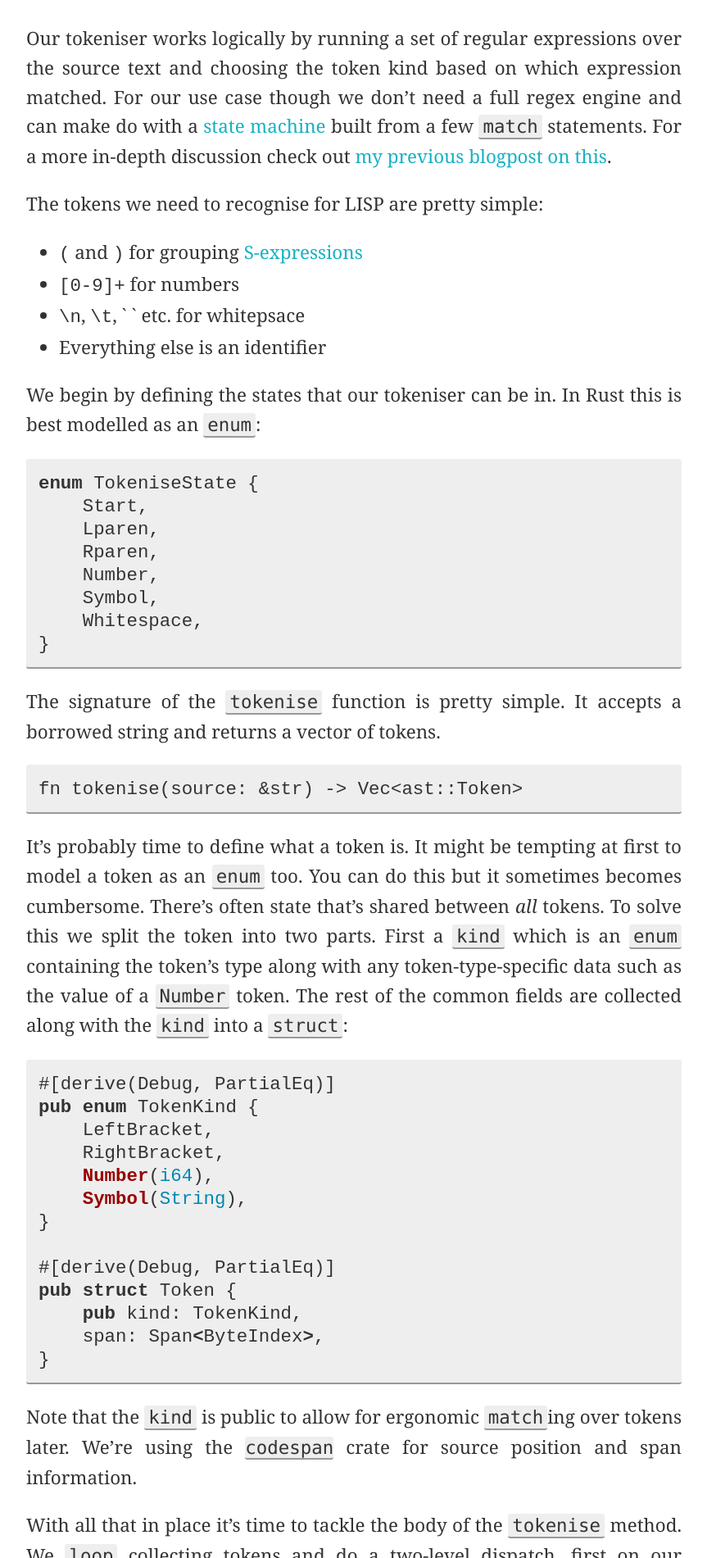
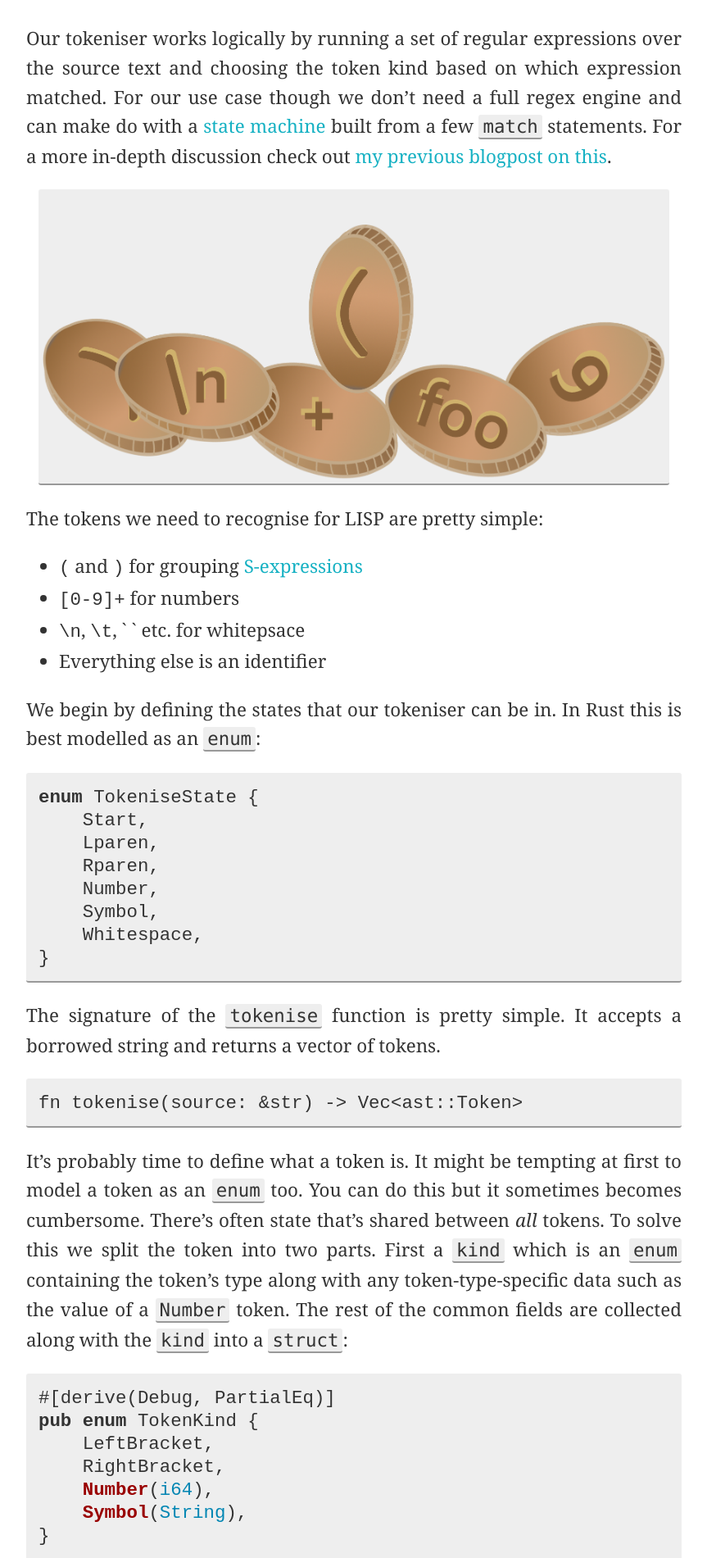
Before and after one commit to iwillspeak/iwillspeak.github.io, a Jekyll site: the page built from _posts/2019-07-10-lisp-in-two-days-with-rust.md, in a window 1280 px wide. Shown: the part 1438-3339 px from the top of the page at 82% size, without its empty margins (208-1071 px from the left). Built offline with Jekyll 4.4.1, drawn with Linux system fonts in a browser that asks for light colours; comment, search, counter and statistics services are not loaded.

Commit message:
Add Image to Article

```diff
--- a/_posts/2019-07-10-lisp-in-two-days-with-rust.md
+++ b/_posts/2019-07-10-lisp-in-two-days-with-rust.md
@@ -20,6 +20,8 @@ The language I'll be developing here is heavily inspired by the [lispy Scheme de
 The first step on the road to any programming language is parsing. We will begin by splitting the job of recognising source code like `(+ 1 foo)` into two parts. Divide and conquer! The first step is to split the string into a list of *tokens*. This step is called *lexical analysis* in the fancy pants programming language world, where each of the tokens are called *lexemes*. Tokens is good enough for us though and easier to type. We'll call it a *tokeniser*.
 
 Our tokeniser works logically by running a set of regular expressions over the source text and choosing the token kind based on which expression matched. For our use case though we don't need a full regex engine and can make do with a [state machine][state-machines] built from a few `match` statements. For a more in-depth discussion check out [my previous blogpost on this][tokenising].
+
+![tokens](/img/posts/tokens.png "Our tokens ready for parsing")
 
 The tokens we need to recognise for LISP are pretty simple:
 
```
Also changed, not shown: img/posts/tokens.png (added).
